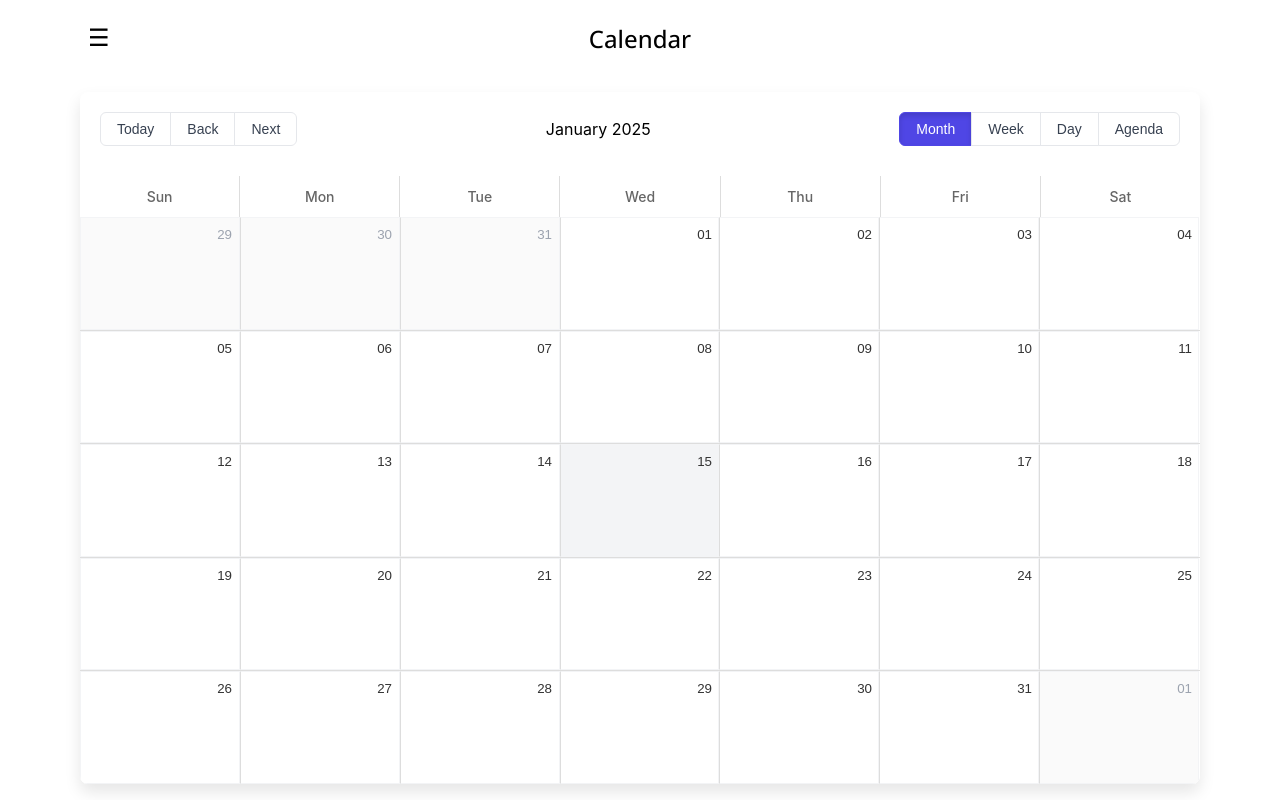
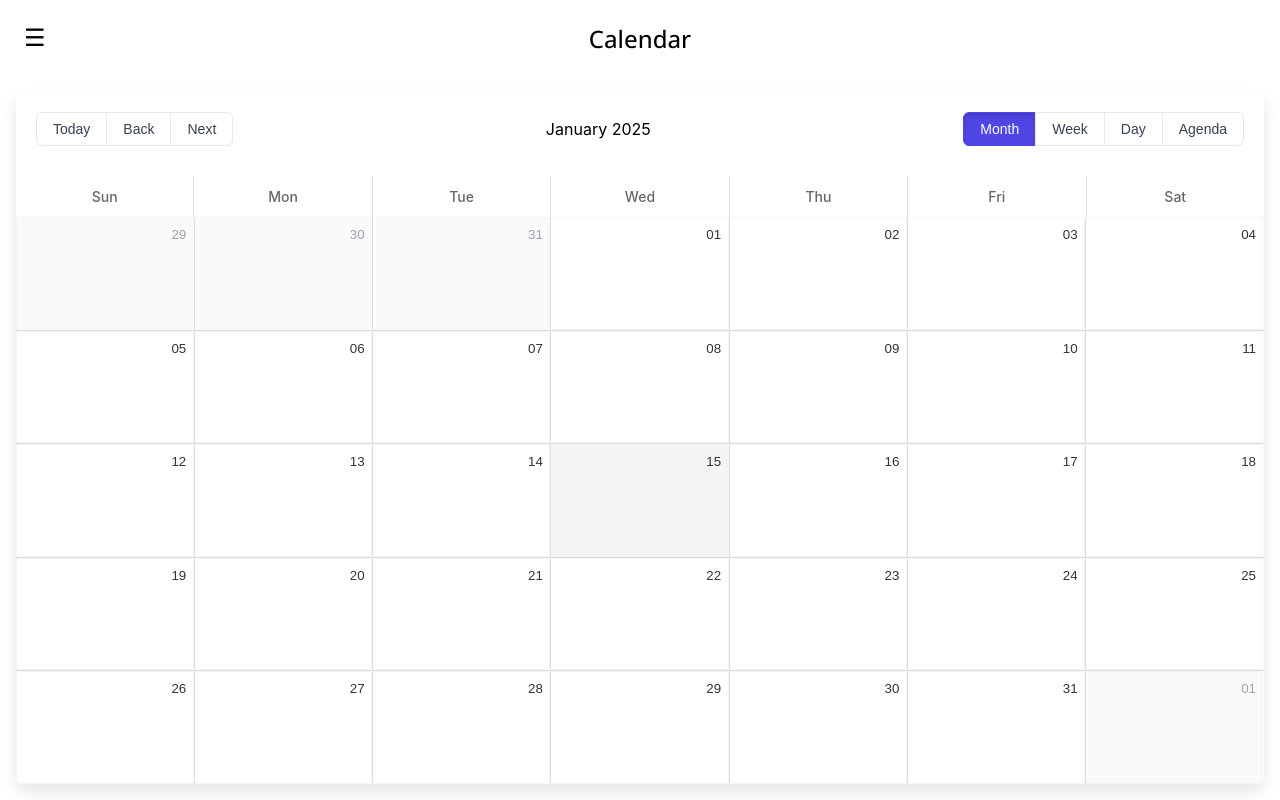
Before and after one commit to rocketninja7/h4g2025, a React (Create React App) app in the folder frontend/login/: page /calendar in a window 1280 px wide. Built offline with nearby package versions, Linux system fonts and the light colour scheme; no server answers.

Commit message:
Fixed bug in Calendar

```diff
--- a/frontend/login/src/Calendar.css
+++ b/frontend/login/src/Calendar.css
@@ -2,7 +2,7 @@
     display: flex;
     flex-direction: column;
     height: 100vh;
-    width: 90%;
+    width: 100%;
     margin: auto;
 }
 
--- a/frontend/login/src/Calendar.js
+++ b/frontend/login/src/Calendar.js
@@ -69,7 +69,14 @@ export default function Calendar() {
                 handleSelectSlot={handleSelectSlot}
                 handleSelectEvent={handleSelectEvent}
             />
-
+            {showModal && start && end && (  // Update this condition
+                <CreateTask
+                    start={moment(start).format("YYYY-MM-DD HH:mm")}
+                    end={moment(end).format("YYYY-MM-DD HH:mm")}
+                    onClose={handleCloseModal}  // Pass the handler
+                    updateCalendarState={updateCalendarState}
+                />
+            )}
         </div>
     )
 }
```
